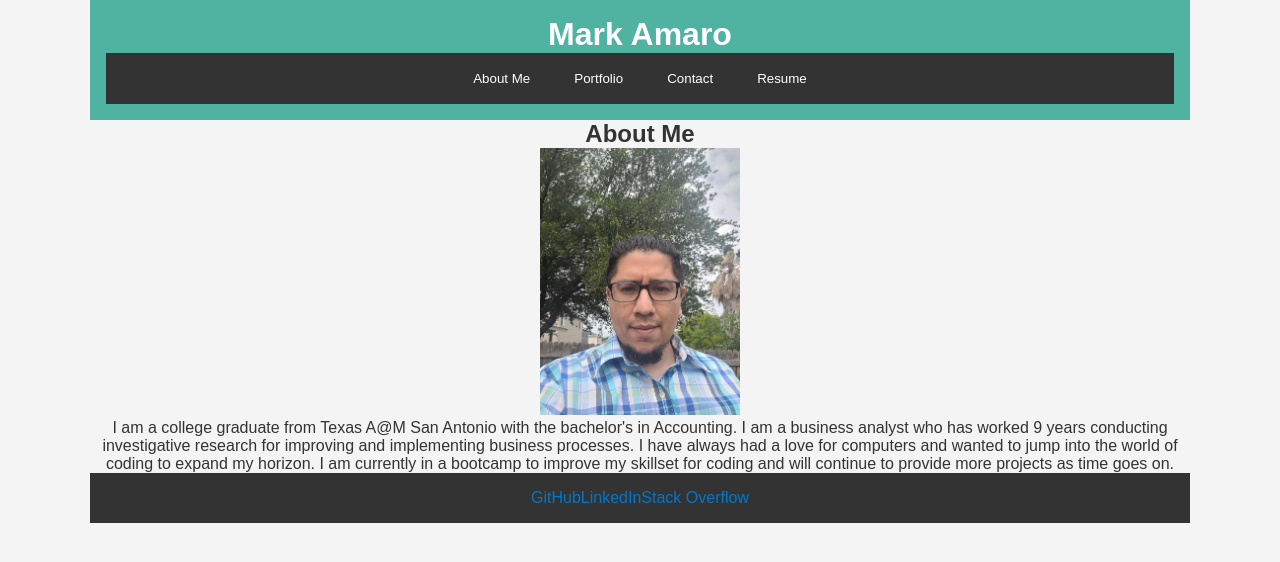
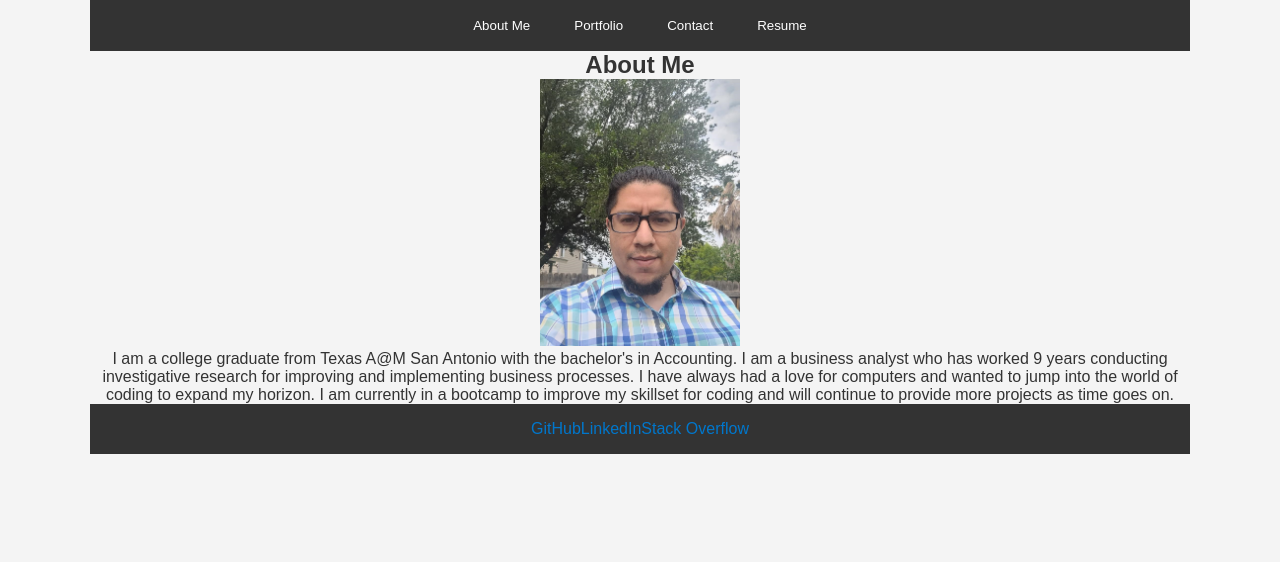
Before and after one commit to MarkAAmaro/React-Portfolio, a React (Create React App) app: page / in a window 1280 px wide. Shown: the top 562 px of the page. Built offline with nearby package versions, Linux system fonts and the light colour scheme.

Commit message:
added css for navigation

```diff
--- a/src/App.css
+++ b/src/App.css
@@ -1,24 +1,41 @@
-/* General styles for the App component */
+
 .App {
     text-align: center;
   }
 
-  /* Header inside App component */
+
   .App-header {
     background-color: #282c34;
     padding: 20px;
     color: white;
   }
 
-  /* Main content */
+
   .App-main {
     padding: 20px;
     background-color: #fff;
   }
 
-  /* Footer inside App component */
+
   .App-footer {
     background-color: #282c34;
     padding: 10px 0;
     color: white;
   }
+
+
+  .nav-button {
+
+    transition: font-size 0.3s ease;
+  }
+
+
+  .nav-button:hover {
+    font-size: 1.2em;
+    cursor: pointer;
+  }
+
+
+.nav-button.active {
+  background-color: #ddd;
+}
--- a/src/components/header.js
+++ b/src/components/header.js
@@ -1,14 +1,23 @@
-import React from 'react';
-import Navigation from './Navigation';
+import React, { useState } from 'react';
 
-const Header = ({ setActiveSection, activeSection }) => {
-  console.log("Header loaded");
+const Navigation = ({ setActiveSection, activeSection }) => {
+  const handleClick = (section) => {
+    setActiveSection(section);
+  };
+
   return (
-    <header>
-      <h1>Mark Amaro</h1>
-      <Navigation setActiveSection={setActiveSection} activeSection={activeSection} />
-    </header>
+    <nav>
+      {['About Me', 'Portfolio', 'Contact', 'Resume'].map((section) => (
+        <button
+          key={section}
+          className={`nav-button ${activeSection === section ? 'active' : ''}`}
+          onClick={() => handleClick(section)}
+        >
+          {section}
+        </button>
+      ))}
+    </nav>
   );
 };
 
-export default Header;
+export default Navigation;
```
